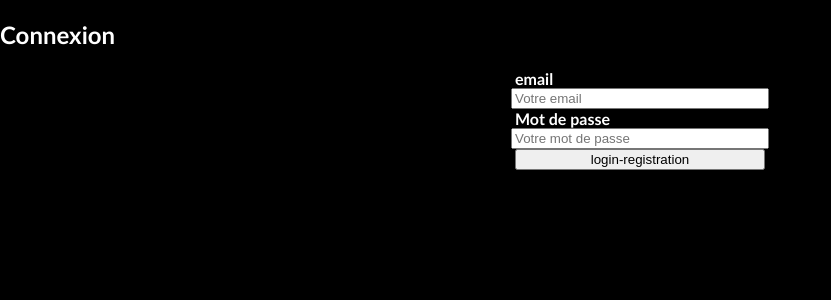
After one commit to twenty1-23/TP-hallucine, a PHP site: page /login-registration.template.html in a window 1280 px wide. The commit adds this page. Shown: the top 300 px of the page, without its empty margins (0-831 px from the left). Run offline with PHP 8.4, Linux system fonts and the light colour scheme.

Commit message:
login
Login template.

```diff
--- /dev/null
+++ b/www/login-registration.template.html
@@ -0,0 +1,32 @@
+<!DOCTYPE html>
+<html lang="en">
+
+<head>
+    <meta charset="UTF-8">
+    <meta http-equiv="X-UA-Compatible" content="IE=edge">
+    <meta name="viewport" content="width=device-width, initial-scale=1.0">
+    <link href="style/styles.css" rel="stylesheet">
+    <title>Halluciné - Films</title>
+</head>
+
+<body>
+    <section id="login-registration_section">
+        <div id="login-registration_section_content">
+            <form id="login-registration" action="index.php?page=login-registration" method="POST">
+                <h1>Connexion</h1>
+
+                <label><b>email</b></label>
+                <input type="text" placeholder="Votre email" name="email" required>
+
+                <label><b>Mot de passe</b></label>
+                <input type="password" placeholder="Votre mot de passe" name="password" required>
+
+                <input type="submit" id='submit' value='login-registration' >
+
+
+            </form>
+        </div>
+    </section>
+</body>
+
+</html>
--- a/www/style/styles.css
+++ b/www/style/styles.css
@@ -1,6 +1,8 @@
 body {
     margin: 0;
     font-family: Calibri, 'Gill Sans', 'Gill Sans MT', 'Trebuchet MS', sans-serif;
+    background-color:black;
+    color: #ffffff;
 }
 
 ul{
@@ -13,10 +15,28 @@ li{
     /* margin-bottom: 10px; */
 }
 
+a{
+    /* text-decoration: none; */
+    color: #ffffff;
+}
+
+a:hover{
+    /* text-decoration: underline; */
+    color:yellow;
+}
+
 header{
     height: 90px;
     background-color: #232527;
     color: #ffffff;
+}
+
+header div{
+    display: inline-block;
+}
+
+#user{
+    float: right;
 }
 
 nav{
@@ -45,13 +65,27 @@ nav{
     float: right;
 }
 
-/* #items{
-    display: grid;
-    grid-template-columns: repeat(6, 1fr);
-    max-width: 800px;
-    gap: 10px;
-    margin: 30px, auto, 0;
-} */
+#login, #registration {
+    background-color: #7c7f83;
+    width: 300px;
+    border-radius: 10px;
+    margin: auto;
+}
+
+#login h1, a, label, input {
+    display: block;
+    margin: auto;
+}
+
+#select {
+    display: flex;
+    margin: auto;
+    width: 250px;
+}
+
+#login h1, a, label, input {
+    width: 250px;
+}
 
 .item{
     font-size: 13px;
@@ -67,6 +101,10 @@ nav{
     display: block;
     margin: auto;
     margin-top: 10px;
+}
+
+#login-registration_section{
+    margin: auto;
 }
 
 #movie #movie_section_content {
@@ -91,3 +129,23 @@ nav{
 #movie #right {
     width: 80%;
 }
+
+#rating {
+    width: 180px;
+    height: 5px;
+    background-color: black;
+}
+
+#progressBar {
+    width: 50%;
+    height: 5px;
+    background-color: yellow;
+}
+
+
+.error{
+    color:red;
+    /* font-size: 10px; */
+    margin: auto;
+    width: 250px;
+}
```
